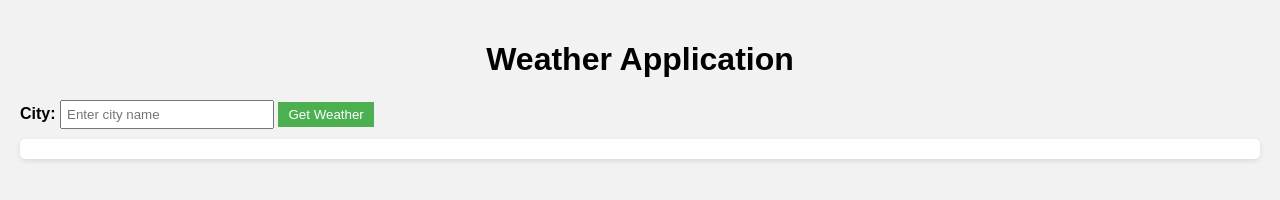
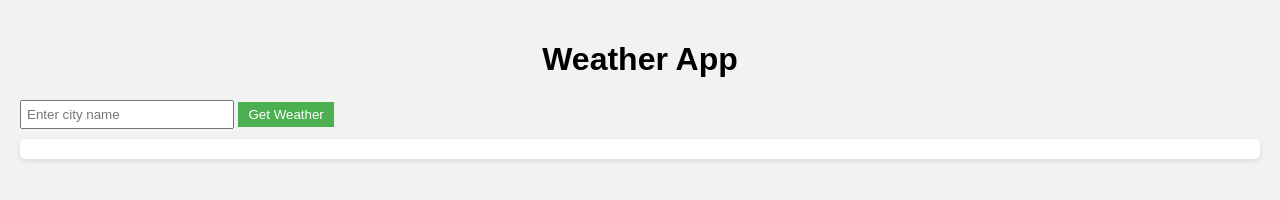
Before and after one commit to Grs257/weather-app, a plain HTML site: page index.html in a window 1280 px wide. Drawn offline with Linux system fonts and the light colour scheme.

Commit message:
Update index.html

```diff
--- a/index.html
+++ b/index.html
@@ -1,21 +1,20 @@
 <!DOCTYPE html>
-<html>
+<html lang="en">
 <head>
-    <title>Weather Application</title>
+    <meta charset="UTF-8">
+    <meta name="viewport" content="width=device-width, initial-scale=1.0">
+    <title>Weather App</title>
     <link rel="stylesheet" href="styles.css">
-
 </head>
 <body>
-    <h1>Weather Application</h1>
-
-    <div>
-      <label for="city">City:</label>
-      <input type="text" id="city" placeholder="Enter city name" />
+    <div class="container">
+        <h1>Weather App</h1>
+        <div class="search-container">
+            <input type="text" id="city" placeholder="Enter city name">
             <button onclick="getWeather()">Get Weather</button>
         </div>
-
         <div id="result"></div>
+    </div>
     <script src="script.js"></script>
-
 </body>
 </html>
```
Lines whose indentation alone changed are shown as unchanged.
